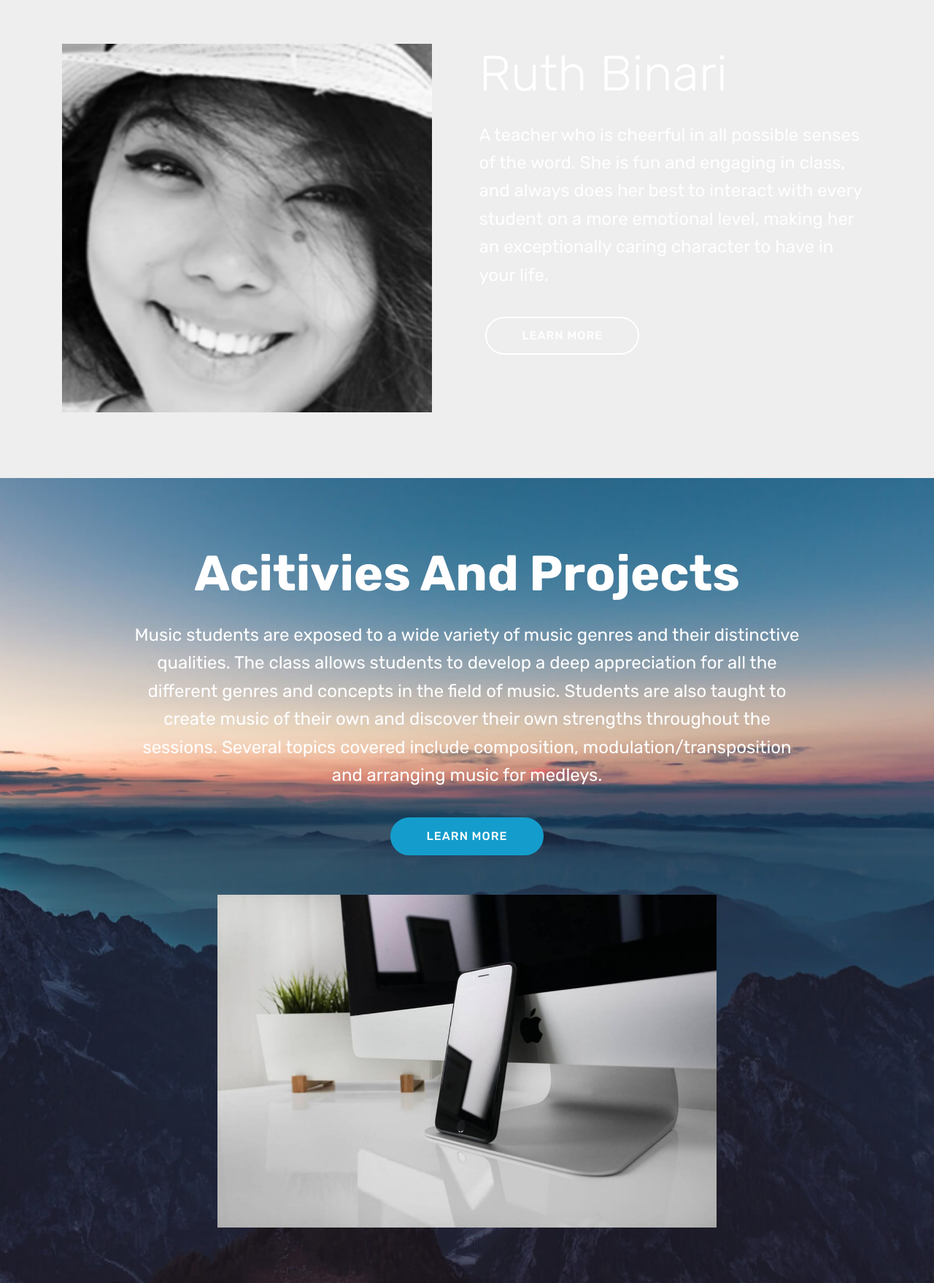
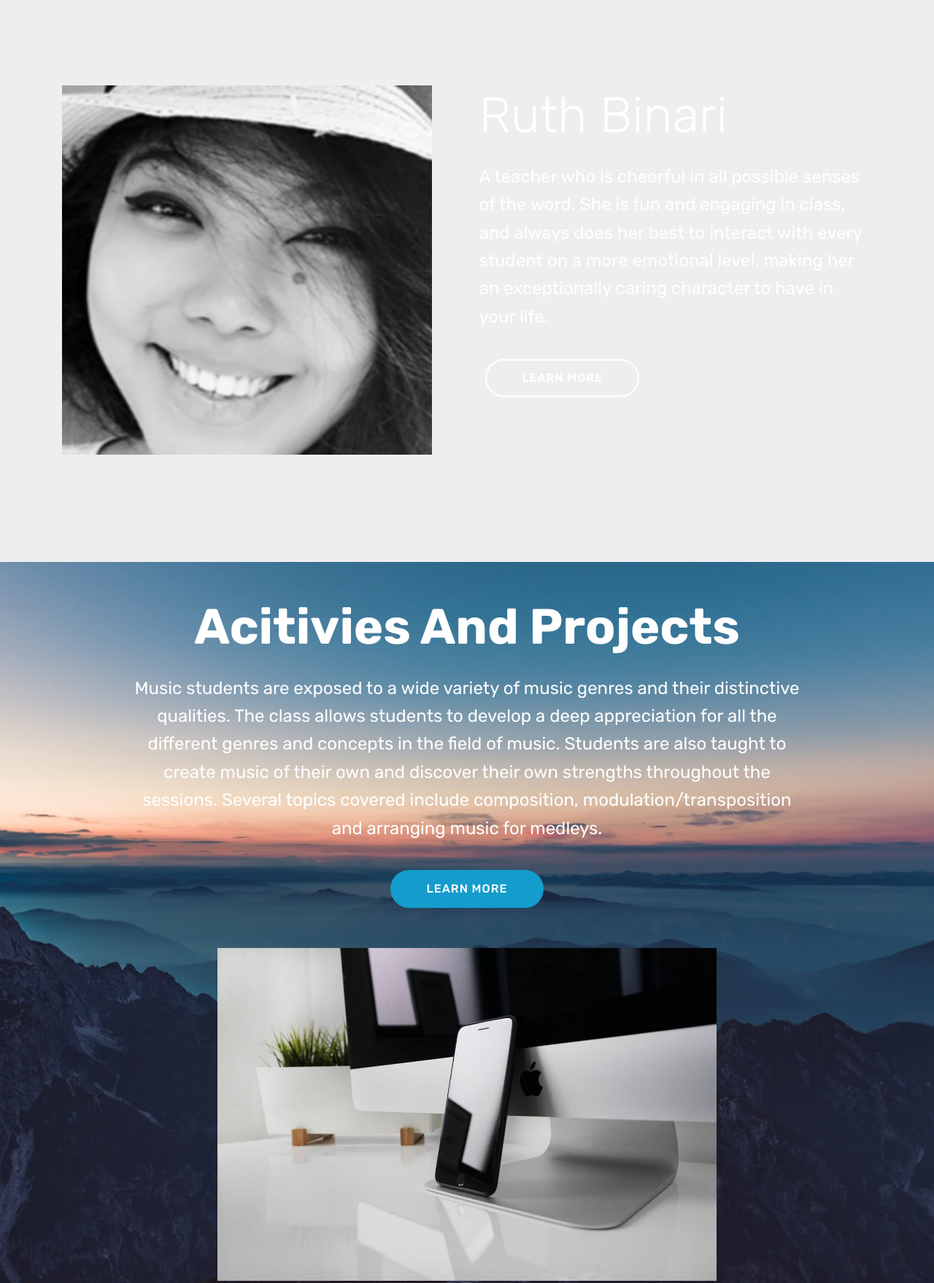
Before and after one commit to JulianEdward/helpme, a plain HTML site: page index.html in a window 1280 px wide. Shown: the part 830-2588 px from the top of the page at 73% size. Drawn offline with Linux system fonts and the light colour scheme; files whose address does not match are found by name.

Commit message:
create github pages

```diff
--- a/assets/mobirise/css/mbr-additional.css
+++ b/assets/mobirise/css/mbr-additional.css
@@ -1761,8 +1761,6 @@ body {
   color: #ffffff;
 }
 .cid-qQfdOz1cdq {
-  padding-top: 90px;
-  padding-bottom: 90px;
   background-image: url("../../../assets/images/mbr-1-1620x1080.jpg");
 }
 @media (min-width: 992px) {
@@ -1781,8 +1779,6 @@ body {
   }
 }
 .cid-qQfdPmWObq {
-  padding-top: 90px;
-  padding-bottom: 90px;
   background-image: url("../../../assets/images/background3.jpg");
 }
 .cid-qQfdPmWObq .mbr-figure {
--- a/index.html
+++ b/index.html
@@ -59,7 +59,7 @@
     </nav>
 </section>
 
-<section class="engine"><a href="https://mobirise.ws/i">build free website</a></section><section class="cid-qQfdNjXjDa mbr-fullscreen" id="header2-1">
+<section class="engine"><a href="https://mobirise.ws/i">how to build free website</a></section><section class="cid-qQfdNjXjDa mbr-fullscreen" id="header2-1">
 
 
 
@@ -80,7 +80,7 @@
 
 </section>
 
-<section class="header3 cid-qQfdOz1cdq" id="header3-2">
+<section class="header3 cid-qQfdOz1cdq mbr-fullscreen" id="header3-2">
 
 
 
@@ -106,7 +106,7 @@
 
 </section>
 
-<section class="header4 cid-qQfdPmWObq" id="header4-3">
+<section class="header4 cid-qQfdPmWObq mbr-fullscreen" id="header4-3">
 
 
 
```
Also changed, not shown: 1 other file.
